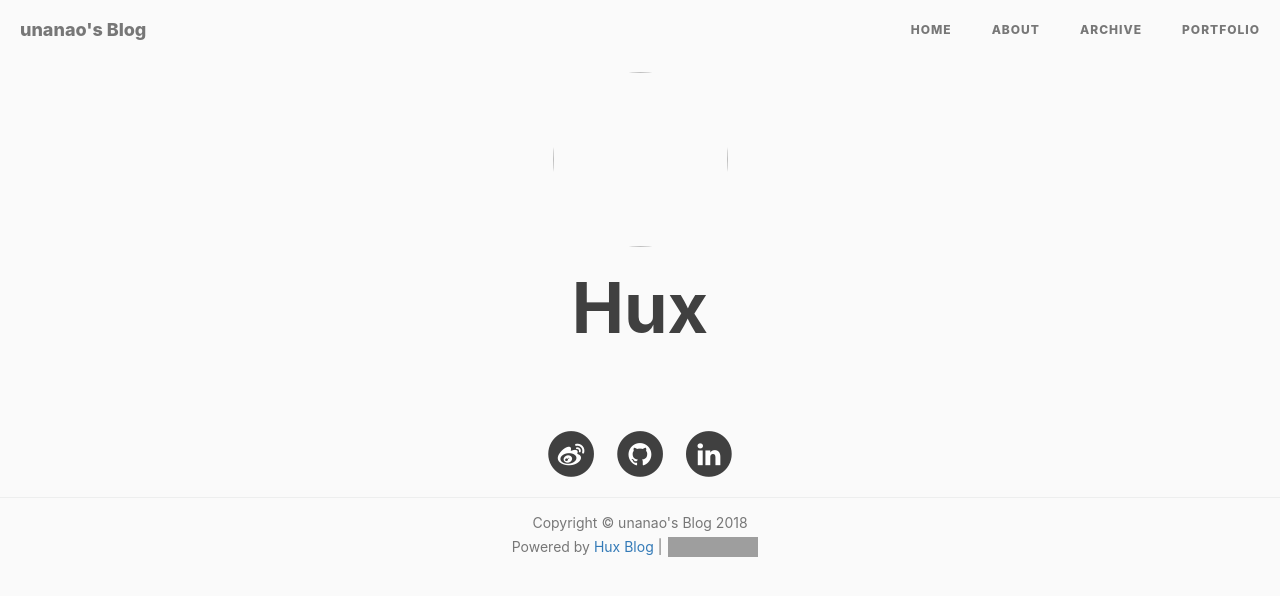
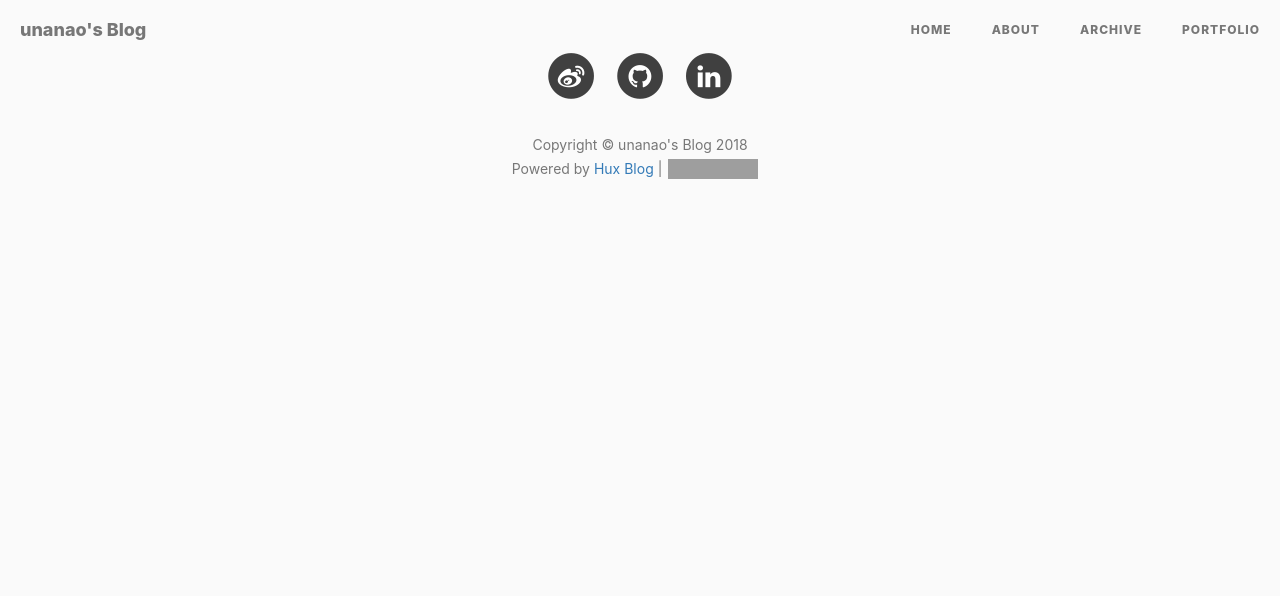
Before and after one commit to xuyumeng/xuyumeng.github.io, a Jekyll site: the page built from portfolio/index.html, in a window 1280 px wide. Shown: the top 596 px of the page. Built offline with Jekyll 4.4.1, drawn with Linux system fonts in a browser that asks for light colours; nearby versions of some CDN libraries; comment, search, counter and statistics services are not loaded; grey boxes are pictures that could not be loaded.

Commit message:
delte useless

```diff
--- a/portfolio/index.html
+++ b/portfolio/index.html
@@ -15,10 +15,6 @@ layout: default
 	</head>
 	<body>
 		<div class="container" style="margin:0;padding:0;width:100%;">
-			<header>
-				<img width="175" height="175" style="border-radius:50%;" src="">
-				<h1>Hux</h1>
-			</header>
 			<div class="main">
 				<ul class="cbp_tmtimeline">
 
```
